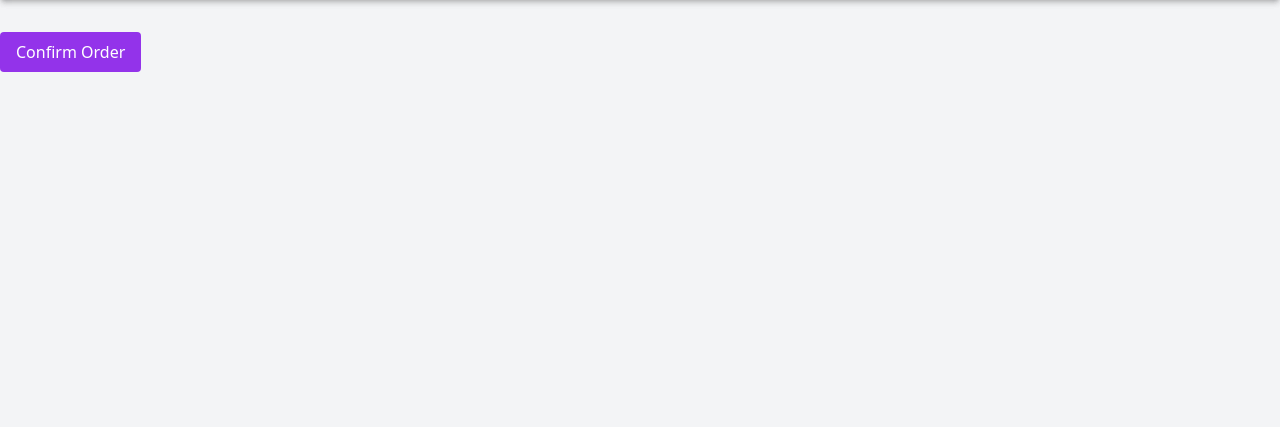
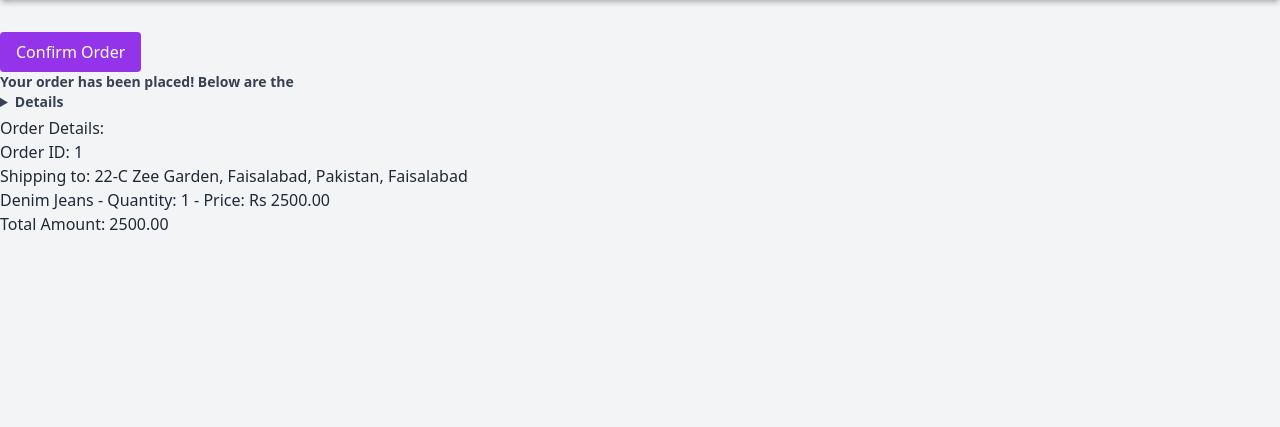
Before and after one commit to Shaheryaranwar/ecommerce-django-tailwind, a Django app: page /orders/confirmation/1/ in a window 1280 px wide. Shown: the part 52-479 px from the top of the page. Run offline with Django 5.2, Linux system fonts and the light colour scheme; data comes from the database, SQL or seed files in the repository; both versions use the stored data as it was after the commit.

Commit message:
order comformation with details logic adding in order_conformation.html

```diff
--- a/e_commerce_site/orders/templates/orders/order_confirmation.html
+++ b/e_commerce_site/orders/templates/orders/order_confirmation.html
@@ -11,5 +11,19 @@
             </button>
 
         </form>
+        <h2 class="block text-sm font-bold text-gray-700 mb-1">Your order has been placed! Below are the <details></details></h2>
+        <div>
+            <h3>Order Details:</h3>
+            <p>Order ID: {{ order.id }}</p>
+
+            <p>Shipping to: {{ order.address }}, {{ order.city }}</p>
+            <ul>
+                {% for item in order.items.all %}
+                    <li>{{ item.product.name }} - Quantity: {{ item.quantity }} - Price: Rs {{ item.price }}</li>
+                {% endfor %}
+            </ul>
+            <p>Total Amount: {{ order.get_total_cost }}</p>
+
+        </div>
     </div>
 {% endblock %}
```
Also changed, not shown: e_commerce_site/db.sqlite3.
